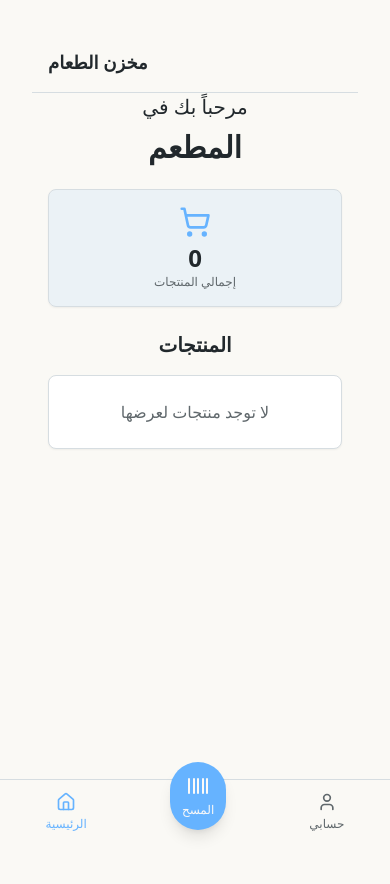
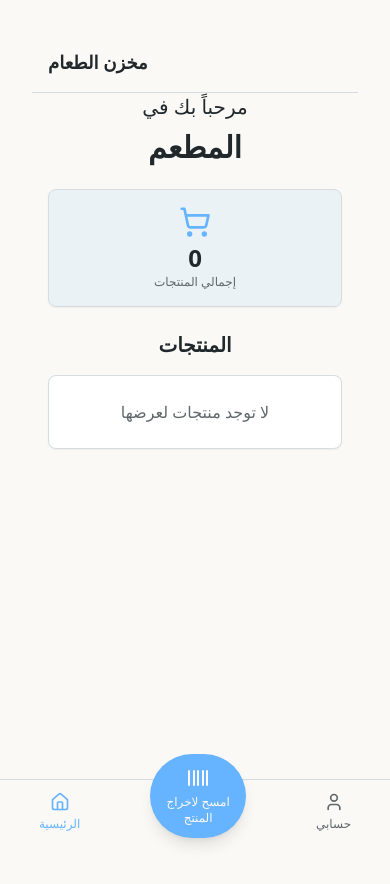
Before and after one commit to AlnourMoh/food-vault-manager, a React (Vite) app: page /mobile in a window 390 px wide. Shown: the top 884 px of the page. Built offline with nearby package versions, Linux system fonts and the light colour scheme.

Commit message:
Fix: Correct bottom navigation button
Corrected the styling and functionality of the "Scan" button in the mobile bottom navigation.

```diff
--- a/src/components/layout/MobileLayout.tsx
+++ b/src/components/layout/MobileLayout.tsx
@@ -56,15 +56,15 @@ const MobileLayout: React.FC<MobileLayoutProps> = ({ children }) => {
             <span className="text-xs mt-1">الرئيسية</span>
           </button>
 
-          {/* Prominent Scan Button */}
+          {/* Updated Scan Button with wider size */}
           <button
-            className={`flex flex-col items-center justify-center p-3 rounded-full -mt-8 bg-primary hover:bg-primary/90 shadow-lg transition-all ${
+            className={`flex flex-col items-center justify-center p-3 rounded-full -mt-8 bg-primary hover:bg-primary/90 shadow-lg transition-all w-24 ${
               isActive('/mobile/scan') ? 'bg-primary/90 scale-95' : ''
             }`}
             onClick={() => navigate('/mobile/scan')}
           >
             <BarcodeIcon className="h-6 w-6 text-primary-foreground" />
-            <span className="text-xs mt-1 text-primary-foreground font-medium">المسح</span>
+            <span className="text-xs mt-1 text-primary-foreground font-medium">امسح لاخراج المنتج</span>
           </button>
 
           <button
```
